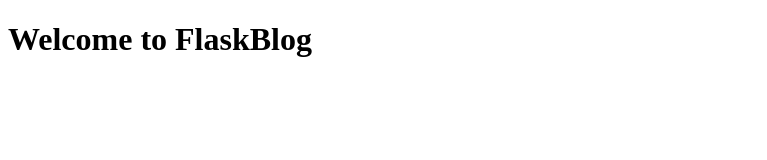
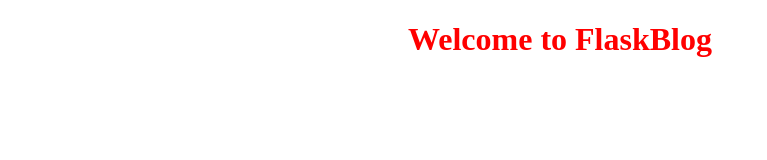
Before and after one commit to bart0815/flask_project, a plain HTML site: page templates/index.html in a window 1280 px wide. Shown: the whole page, without its empty margins (0-767 px from the left). Drawn offline with Linux system fonts and the light colour scheme; files that its build step writes are made by us from their sources.

```diff
--- /dev/null
+++ b/static/style.css
@@ -0,0 +1,4 @@
+h1 {
+    color: red;
+    margin-left: 400px;
+}
--- a/templates/index.html
+++ b/templates/index.html
@@ -1,5 +1,6 @@
 <!DOCTYPE html>
 <html lang="en">
+<link rel="stylesheet" href="static/style.css">
 <head>
     <meta charset="UTF-8">
     <title>FlaskBlog</title>
```
